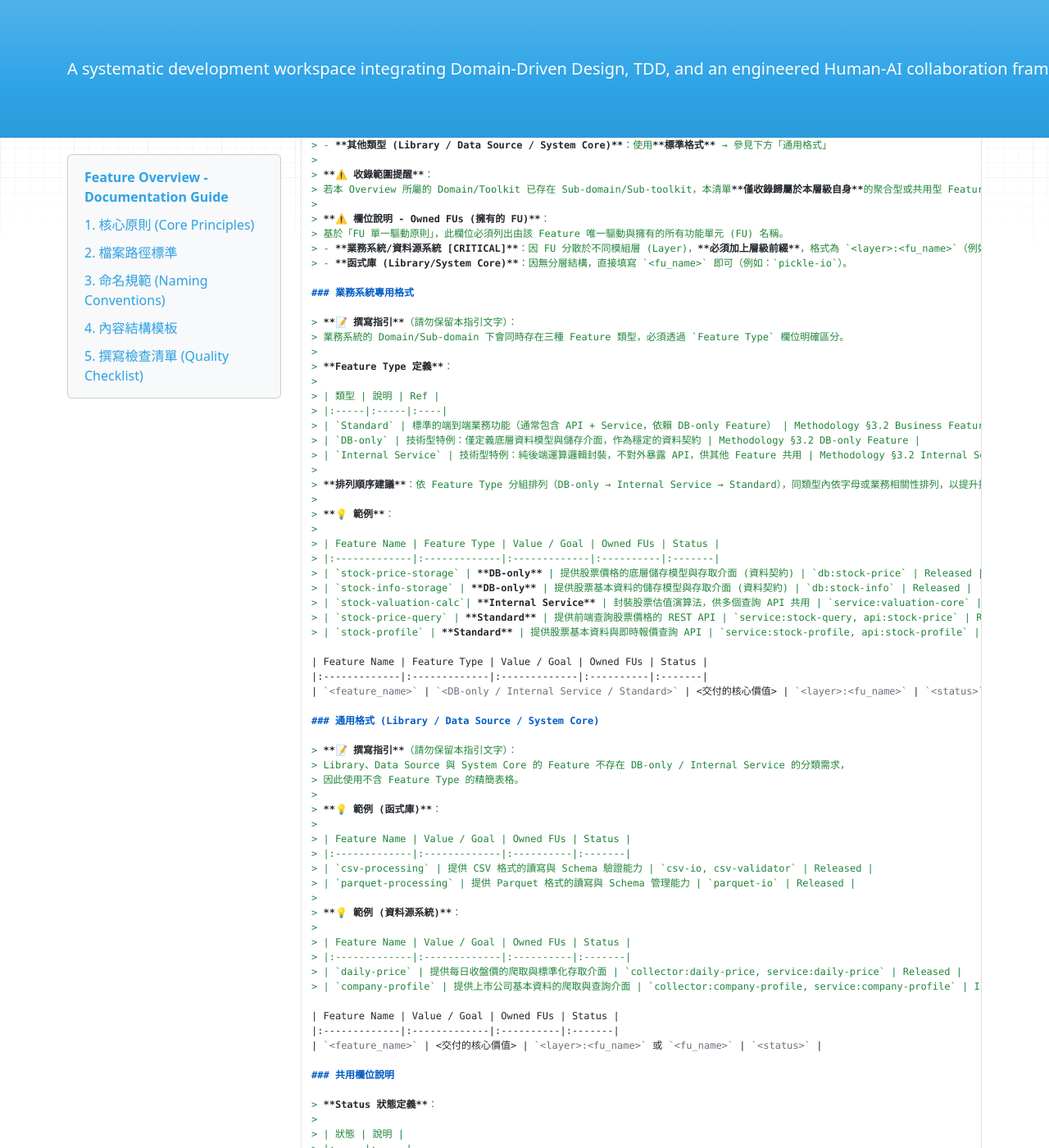
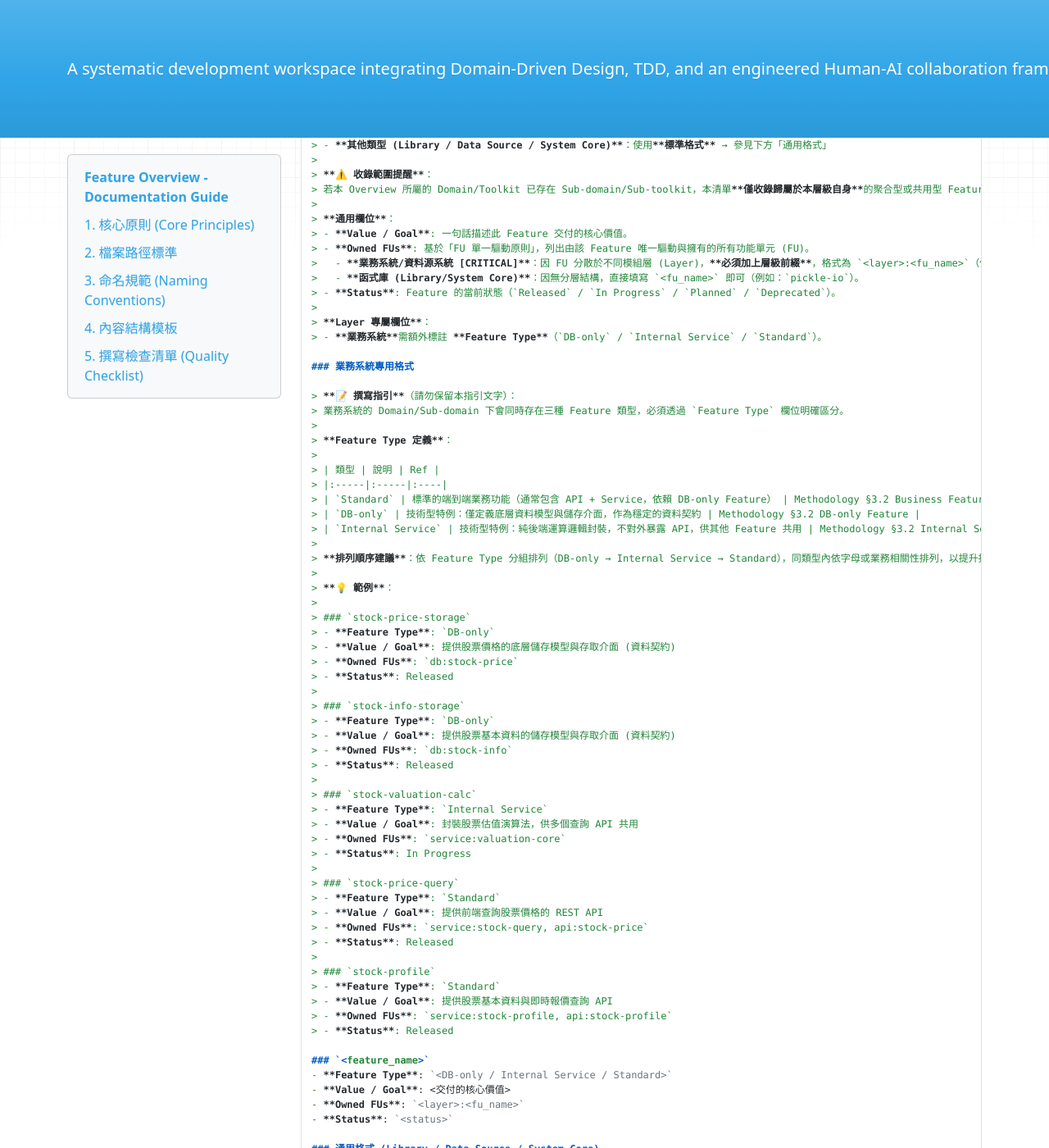
Before and after one commit to Wanini0209/wBiSaProj, an MkDocs documentation site: the page built from docs/standards/writing-guides/use-cases/ft-overview.md, in a window 1280 px wide and 1400 px high, scrolled down 3843 px. Shown: the whole window at 82% size. Built offline with MkDocs 1.6.1, drawn with Linux system fonts in a browser that asks for light colours; nearby versions of some CDN libraries; some of the changed text lies outside the part shown.

Commit message:
docs(project): unify Feature Catalog format from table to list style
Align L2 Feature Overview's Feature Catalog format with L3 FU Overview's
existing list style (### heading + bullet fields). Tables become hard to
read when fields like Value/Goal and Owned FUs contain long content, and
a consistent format across L2 and L3 reduces cognitive overhead for LLM
agents parsing both levels as structured input.

Writing Guides:
- ft-overview: rewrite §2 Feature Catalog from table format to list
  format (### heading per Feature with bullet fields); convert all
  examples (business system 5 entries, library 2, datasource 2) and
  both templates (business + general); consolidate Status definitions
  into field descriptions; adjust checklist B wording for list context

L2 Overview Instances (use-cases):
- wutils/io overview: convert Feature Catalog to list format
- wutils/wthread overview: convert Feature Catalog to list format

```diff
--- a/docs/standards/writing-guides/use-cases/ft-overview.md
+++ b/docs/standards/writing-guides/use-cases/ft-overview.md
@@ -183,19 +183,24 @@ docs/use-cases/<system>/core/
 ## 2. Feature Catalog (功能清單)
 
 > **📝 撰寫指引**（請勿保留本指引文字）：
-> 本節列出此範圍下所有已交付或開發中的 Feature。
-> 請依據當前 Overview 所屬的系統類型，選擇對應的表格格式：
+> 本節列出此範圍下所有已交付或開發中的 Feature。每個 Feature 以 `###` 標題呈現。
+> 請依據當前 Overview 所屬的系統類型，選擇對應的格式：
 >
-> - **業務系統 (Business System)**：使用**含 Feature Type 欄位**的表格 → 參見下方「業務系統專用格式」
+> - **業務系統 (Business System)**：使用**含 Feature Type 欄位**的格式 → 參見下方「業務系統專用格式」
 > - **其他類型 (Library / Data Source / System Core)**：使用**標準格式** → 參見下方「通用格式」
 >
 > **⚠️ 收錄範圍提醒**：
 > 若本 Overview 所屬的 Domain/Toolkit 已存在 Sub-domain/Sub-toolkit，本清單**僅收錄歸屬於本層級自身**的聚合型或共用型 Feature。屬於特定 Sub-domain/Sub-toolkit 的 Feature 應登錄在對應的子層級 overview.md 中，請勿列入本文件。
 >
-> **⚠️ 欄位說明 - Owned FUs (擁有的 FU)**：
-> 基於「FU 單一驅動原則」，此欄位必須列出由該 Feature 唯一驅動與擁有的所有功能單元 (FU) 名稱。
-> - **業務系統/資料源系統 [CRITICAL]**：因 FU 分散於不同模組層 (Layer)，**必須加上層級前綴**，格式為 `<layer>:<fu_name>`（例如：`db:stock-price`, `service:stock-query`）。若有多個，以逗號分隔。
-> - **函式庫 (Library/System Core)**：因無分層結構，直接填寫 `<fu_name>` 即可（例如：`pickle-io`）。
+> **通用欄位**：
+> - **Value / Goal**: 一句話描述此 Feature 交付的核心價值。
+> - **Owned FUs**: 基於「FU 單一驅動原則」，列出由該 Feature 唯一驅動與擁有的所有功能單元 (FU)。
+>   - **業務系統/資料源系統 [CRITICAL]**：因 FU 分散於不同模組層 (Layer)，**必須加上層級前綴**，格式為 `<layer>:<fu_name>`（例如：`db:stock-price, service:stock-query`）。
+>   - **函式庫 (Library/System Core)**：因無分層結構，直接填寫 `<fu_name>` 即可（例如：`pickle-io`）。
+> - **Status**: Feature 的當前狀態（`Released` / `In Progress` / `Planned` / `Deprecated`）。
+>
+> **Layer 專屬欄位**：
+> - **業務系統**需額外標註 **Feature Type**（`DB-only` / `Internal Service` / `Standard`）。
 
 ### 業務系統專用格式
 
@@ -214,52 +219,76 @@ docs/use-cases/<system>/core/
 >
 > **💡 範例**：
 >
-> | Feature Name | Feature Type | Value / Goal | Owned FUs | Status |
-> |:-------------|:-------------|:-------------|:----------|:-------|
-> | `stock-price-storage` | **DB-only** | 提供股票價格的底層儲存模型與存取介面 (資料契約) | `db:stock-price` | Released |
-> | `stock-info-storage` | **DB-only** | 提供股票基本資料的儲存模型與存取介面 (資料契約) | `db:stock-info` | Released |
-> | `stock-valuation-calc`| **Internal Service** | 封裝股票估值演算法，供多個查詢 API 共用 | `service:valuation-core` | In Progress |
-> | `stock-price-query` | **Standard** | 提供前端查詢股票價格的 REST API | `service:stock-query, api:stock-price` | Released |
-> | `stock-profile` | **Standard** | 提供股票基本資料與即時報價查詢 API | `service:stock-profile, api:stock-profile` | Released |
+> ### `stock-price-storage`
+> - **Feature Type**: `DB-only`
+> - **Value / Goal**: 提供股票價格的底層儲存模型與存取介面 (資料契約)
+> - **Owned FUs**: `db:stock-price`
+> - **Status**: Released
+>
+> ### `stock-info-storage`
+> - **Feature Type**: `DB-only`
+> - **Value / Goal**: 提供股票基本資料的儲存模型與存取介面 (資料契約)
+> - **Owned FUs**: `db:stock-info`
+> - **Status**: Released
+>
+> ### `stock-valuation-calc`
+> - **Feature Type**: `Internal Service`
+> - **Value / Goal**: 封裝股票估值演算法，供多個查詢 API 共用
+> - **Owned FUs**: `service:valuation-core`
+> - **Status**: In Progress
+>
+> ### `stock-price-query`
+> - **Feature Type**: `Standard`
+> - **Value / Goal**: 提供前端查詢股票價格的 REST API
+> - **Owned FUs**: `service:stock-query, api:stock-price`
+> - **Status**: Released
+>
+> ### `stock-profile`
+> - **Feature Type**: `Standard`
+> - **Value / Goal**: 提供股票基本資料與即時報價查詢 API
+> - **Owned FUs**: `service:stock-profile, api:stock-profile`
+> - **Status**: Released
 
-| Feature Name | Feature Type | Value / Goal | Owned FUs | Status |
-|:-------------|:-------------|:-------------|:----------|:-------|
-| `<feature_name>` | `<DB-only / Internal Service / Standard>` | <交付的核心價值> | `<layer>:<fu_name>` | `<status>` |
+### `<feature_name>`
+- **Feature Type**: `<DB-only / Internal Service / Standard>`
+- **Value / Goal**: <交付的核心價值>
+- **Owned FUs**: `<layer>:<fu_name>`
+- **Status**: `<status>`
 
 ### 通用格式 (Library / Data Source / System Core)
 
 > **📝 撰寫指引**（請勿保留本指引文字）：
 > Library、Data Source 與 System Core 的 Feature 不存在 DB-only / Internal Service 的分類需求，
-> 因此使用不含 Feature Type 的精簡表格。
+> 因此使用不含 Feature Type 的精簡格式。
 >
 > **💡 範例 (函式庫)**：
 >
-> | Feature Name | Value / Goal | Owned FUs | Status |
-> |:-------------|:-------------|:----------|:-------|
-> | `csv-processing` | 提供 CSV 格式的讀寫與 Schema 驗證能力 | `csv-io, csv-validator` | Released |
-> | `parquet-processing` | 提供 Parquet 格式的讀寫與 Schema 管理能力 | `parquet-io` | Released |
+> ### `csv-processing`
+> - **Value / Goal**: 提供 CSV 格式的讀寫與 Schema 驗證能力
+> - **Owned FUs**: `csv-io, csv-validator`
+> - **Status**: Released
+>
+> ### `parquet-processing`
+> - **Value / Goal**: 提供 Parquet 格式的讀寫與 Schema 管理能力
+> - **Owned FUs**: `parquet-io`
+> - **Status**: Released
 >
 > **💡 範例 (資料源系統)**：
 >
-> | Feature Name | Value / Goal | Owned FUs | Status |
-> |:-------------|:-------------|:----------|:-------|
-> | `daily-price` | 提供每日收盤價的爬取與標準化存取介面 | `collector:daily-price, service:daily-price` | Released |
-> | `company-profile` | 提供上市公司基本資料的爬取與查詢介面 | `collector:company-profile, service:company-profile` | In Progress |
+> ### `daily-price`
+> - **Value / Goal**: 提供每日收盤價的爬取與標準化存取介面
+> - **Owned FUs**: `collector:daily-price, service:daily-price`
+> - **Status**: Released
+>
+> ### `company-profile`
+> - **Value / Goal**: 提供上市公司基本資料的爬取與查詢介面
+> - **Owned FUs**: `collector:company-profile, service:company-profile`
+> - **Status**: In Progress
 
-| Feature Name | Value / Goal | Owned FUs | Status |
-|:-------------|:-------------|:----------|:-------|
-| `<feature_name>` | <交付的核心價值> | `<layer>:<fu_name>` 或 `<fu_name>` | `<status>` |
-
-### 共用欄位說明
-
-> **Status 狀態定義**：
->
-> | 狀態 | 說明 |
-> |:-----|:-----|
-> | `Released` | 已發布，可正常使用 |
-> | `In Progress` | 開發中 |
-> | `Planned` | 已規劃，尚未開始開發 |
-> | `Deprecated` | 已棄用，不建議使用但尚未移除 |
+### `<feature_name>`
+- **Value / Goal**: <交付的核心價值>
+- **Owned FUs**: `<layer>:<fu_name>` 或 `<fu_name>`
+- **Status**: `<status>`
 
 ## 3. Decision Guide (決策指引)
 
@@ -371,9 +400,9 @@ docs/use-cases/<system>/core/
 
 ### B. Feature Type 正確性 (僅業務系統)
 
-- [ ] **欄位存在**：Section 2 的 Catalog 是否使用了含 `Feature Type` 欄位的業務系統專用格式？
+- [ ] **欄位存在**：每個 Feature 條目是否都標註了 `Feature Type` 欄位？
 - [ ] **類型正確**：所有 Feature 是否都正確標示為 `Standard`、`DB-only` 或 `Internal Service`？
-- [ ] **分組排列**：Feature 是否依 Feature Type 分組排列 (DB-only → Internal Service → Standard)？
+- [ ] **分組排列**：Feature 是否盡量依 Feature Type 分組排列 (DB-only → Internal Service → Standard)？
 
 ### C. 決策指引品質
 
```
Also changed, not shown: docs/use-cases/wutils/io/overview.md (+9 -4 lines), docs/use-cases/wutils/wthread/overview.md (+4 -3 lines).
